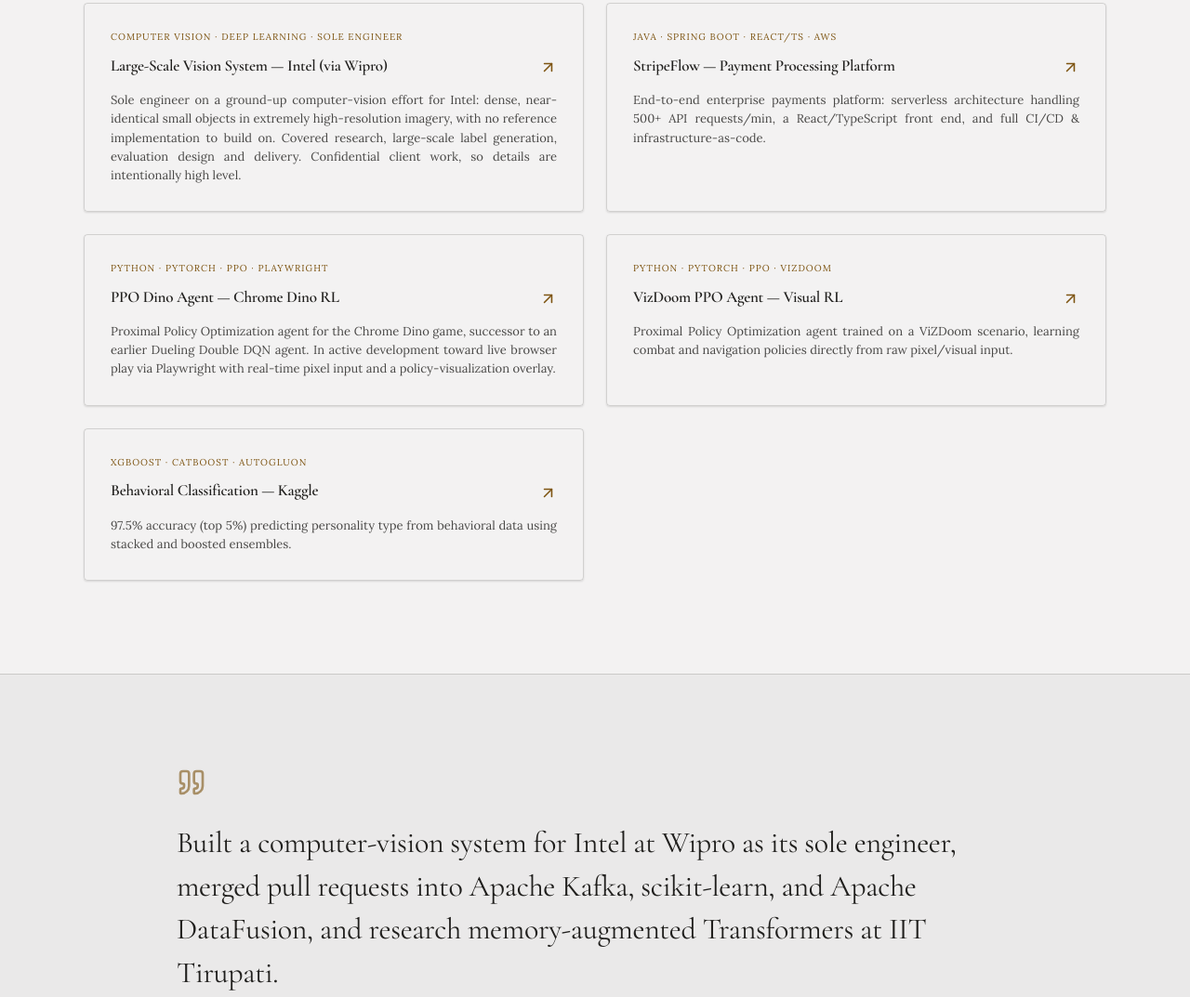
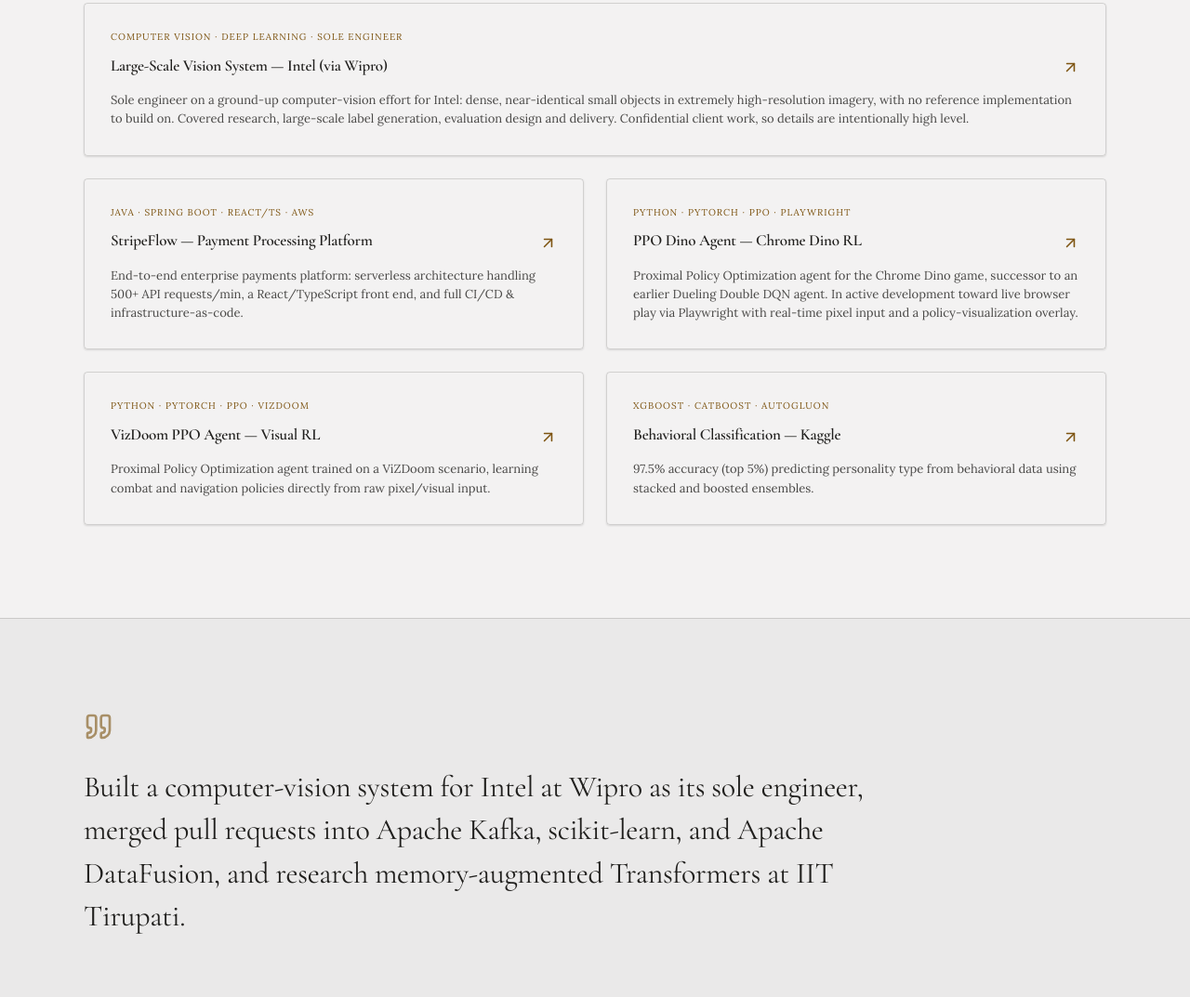
Before and after one commit to atheendre130505/atheendre130505.github.io, a plain HTML site: page index.html in a window 1280 px wide. Shown: the part 852-1925 px from the top of the page at 93% size. Drawn offline with nearby package versions, Linux system fonts and the light colour scheme.

Commit message:
Robin Hood dates (Mar 2025 - Nov 2026), fix grid and text alignment
Co-Authored-By: Claude Sonnet 5.5 <noreply@anthropic.com>

```diff
--- a/assets/styles.css
+++ b/assets/styles.css
@@ -179,9 +179,10 @@ section { padding: 100px 40px; max-width: 1180px; margin: 0 auto; }
 #hero { padding: 100px 40px 40px; position: relative; }
 #projects { padding-top: 40px; padding-bottom: 100px; }
 #quote { background: var(--color-surface); padding: 100px 40px; border-top: 1px solid var(--color-divider); border-bottom: 1px solid var(--color-divider); max-width: none; }
-#quote .quote-inner { max-width: 900px; margin: 0 auto; position: relative; }
+#quote .quote-inner { max-width: 1100px; margin: 0 auto; position: relative; }
+#quote .quote-inner p { max-width: 900px; }
 #contact { background: var(--color-surface); padding: 100px 40px 60px; max-width: none; }
-#contact .contact-inner { max-width: 1180px; margin: 0 auto; }
+#contact .contact-inner { max-width: 1100px; margin: 0 auto; }
 
 .section-kicker { display: flex; align-items: baseline; gap: 16px; margin-bottom: 8px; }
 .section-kicker span { font-family: var(--font-heading); font-size: 14px; color: var(--color-accent-700); }
@@ -192,7 +193,9 @@ section { padding: 100px 40px; max-width: 1180px; margin: 0 auto; }
 .ar-grid-2 { display: grid; grid-template-columns: 1fr 1fr; gap: 24px; }
 .ar-grid-3 { display: grid; grid-template-columns: repeat(3, 1fr); gap: 20px; }
 .ar-exp-row { display: grid; grid-template-columns: 220px 1fr; gap: 24px; padding: 28px 0; border-bottom: 1px solid var(--color-divider); }
-.justify { text-align: justify; }
+.justify { text-align: left; }
+#projects-grid > :first-child { grid-column: 1 / -1; }
+#projects-grid > a > .card { box-sizing: border-box; }
 
 .os-row { display: flex; align-items: center; justify-content: space-between; gap: 20px; padding: 22px 0; border-bottom: 1px solid var(--color-divider); text-decoration: none; color: inherit; }
 .os-row:hover { background: color-mix(in srgb, var(--color-accent-700) 4%, transparent); }
--- a/index.html
+++ b/index.html
@@ -134,7 +134,7 @@
   var experience = [
     { role: 'ML Engineer / Architect Intern', org: 'Wipro · Client: Intel', dates: '24 Aug – 24 Nov 2026', location: 'Bangalore', desc: 'Sole engineer on a computer-vision project for Intel, working with a single manager and owning it end to end, from an open-ended problem to a working, rigorously evaluated system. There was no established playbook or reference implementation to follow: the task meant finding and understanding dense clusters of tiny, near-identical objects in extremely high-resolution imagery, where standard approaches break down. The hard parts were ruling out a long list of approaches before one held up, producing training labels at scale with a propose-and-verify pipeline that kept quality trustworthy, and designing an evaluation framework strong enough that the results could be relied on. Owned the architecture, experimentation and delivery. Client details are confidential; I am happy to discuss the approach at a high level.' },
     { role: 'Research Intern', org: 'IIT Tirupati (Prof. P.C. Deshmukh)', dates: 'Jan 2024 – Present', location: 'Remote', desc: 'Researching scalable associative-memory models and memory-augmented Transformers (modern Hopfield networks) for long-context NLP — neural retrieval, summarization, and document search.' },
-    { role: 'Head of Operations (Volunteer Manager)', org: 'Robin Hood Army (NGO)', dates: 'Mar 2023 – Present', location: 'Bangalore', desc: "Manage a network of 10,000+ volunteers across Bangalore, overseeing city-wide operations and allocating volunteers and resources to partner schools according to each school's needs." },
+    { role: 'Head of Operations (Volunteer Manager)', org: 'Robin Hood Army (NGO)', dates: 'Mar 2025 – Nov 2026', location: 'Bangalore', desc: "Managed a network of 10,000+ volunteers across Bangalore, overseeing city-wide operations and allocating volunteers and resources to partner schools according to each school's needs." },
     { role: 'Freelance Developer', org: 'Independent', dates: '2023 – Present', location: 'Bangalore', desc: 'Designed, built, and shipped production web applications for clients across the full stack.' }
   ];
 
```
Also changed, not shown: 1 other file.
